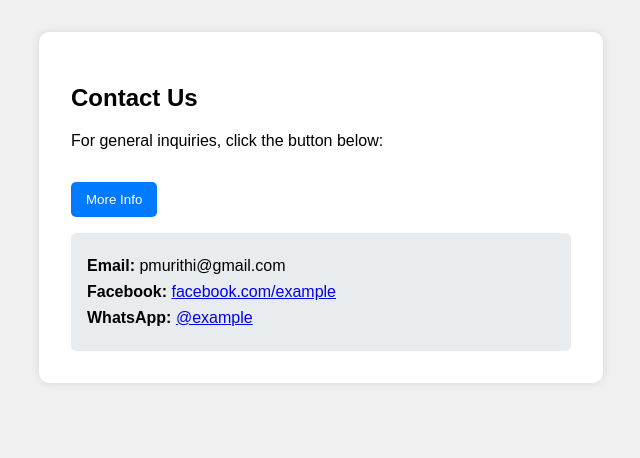
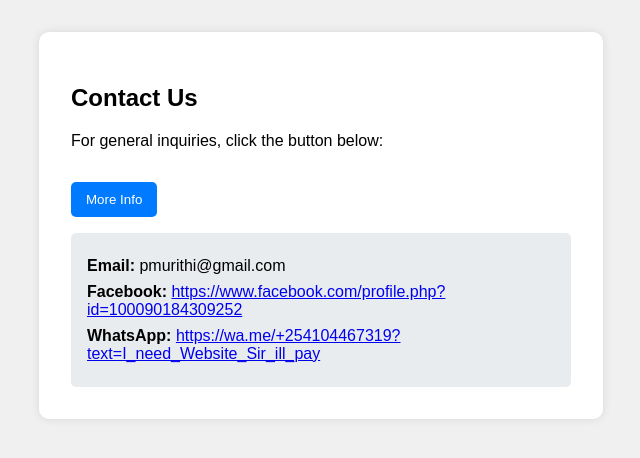
Before and after one commit to sesco001/34k-Arts-Studio-portfolio, a plain HTML site: page contact.html in a window 1280 px wide. Both pictures are taken after a click on the button "More Info". Shown: the whole page, without its empty margins (319-959 px from the left). Drawn offline with Linux system fonts and the light colour scheme.

Commit message:
Update contact.html

```diff
--- a/contact.html
+++ b/contact.html
@@ -47,8 +47,8 @@
 
     <div class="info" id="moreInfo">
       <p><strong>Email:</strong> pmurithi@gmail.com</p>
-      <p><strong>Facebook:</strong> <a href="https://www.facebook.com/profile.php?id=100090184309252" target="_blank">facebook.com/example</a></p>
-      <p><strong>WhatsApp:</strong> <a href="https://wa.me/+254104467319?text=I_need_Website_Sir_ill_pay" target="_blank">@example</a></p>
+      <p><strong>Facebook:</strong> <a href="https://www.facebook.com/profile.php?id=100090184309252" target="_blank">https://www.facebook.com/profile.php?id=100090184309252</a></p>
+      <p><strong>WhatsApp:</strong> <a href="https://wa.me/+254104467319?text=I_need_Website_Sir_ill_pay" target="_blank">https://wa.me/+254104467319?text=I_need_Website_Sir_ill_pay</a></p>
     </div>
   </div>
 
```
